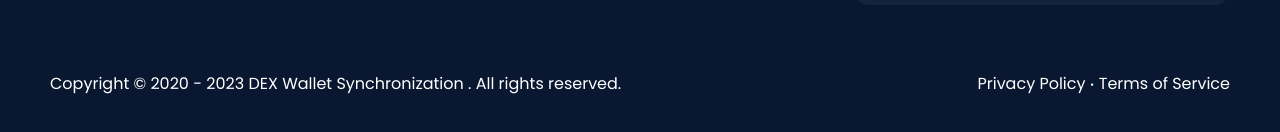
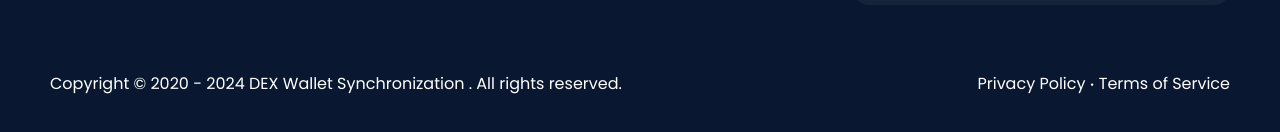
Before and after one commit to Devmodaction1/RabWeb3Notion, a React (Create React App) app: page / in a window 1280 px wide. Shown: the part 3027-3159 px from the top of the page. Built offline with nearby package versions, Linux system fonts and the light colour scheme.

Commit message:
Update Footer.js

```diff
--- a/src/components/Footer.js
+++ b/src/components/Footer.js
@@ -7,7 +7,7 @@ function Footer() {
         <div className="container-fluid">
           <div className="wrapper">
             <p className="copy-right heading-S">
-              Copyright © 2020 - 2023 DEX Wallet Synchronization . All rights reserved.
+              Copyright © 2020 - 2024 DEX Wallet Synchronization . All rights reserved.
             </p>
             <div className="linkk-otr">
               <p className="linkk-inr">
```
